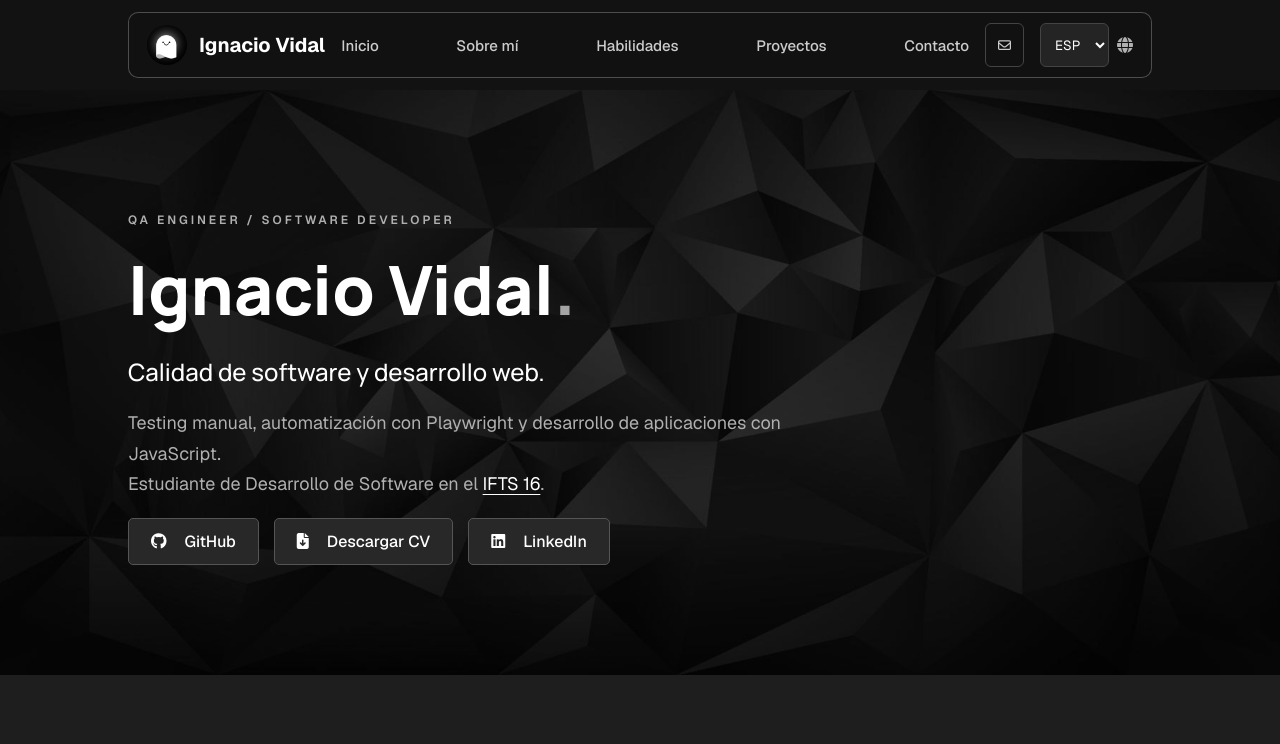
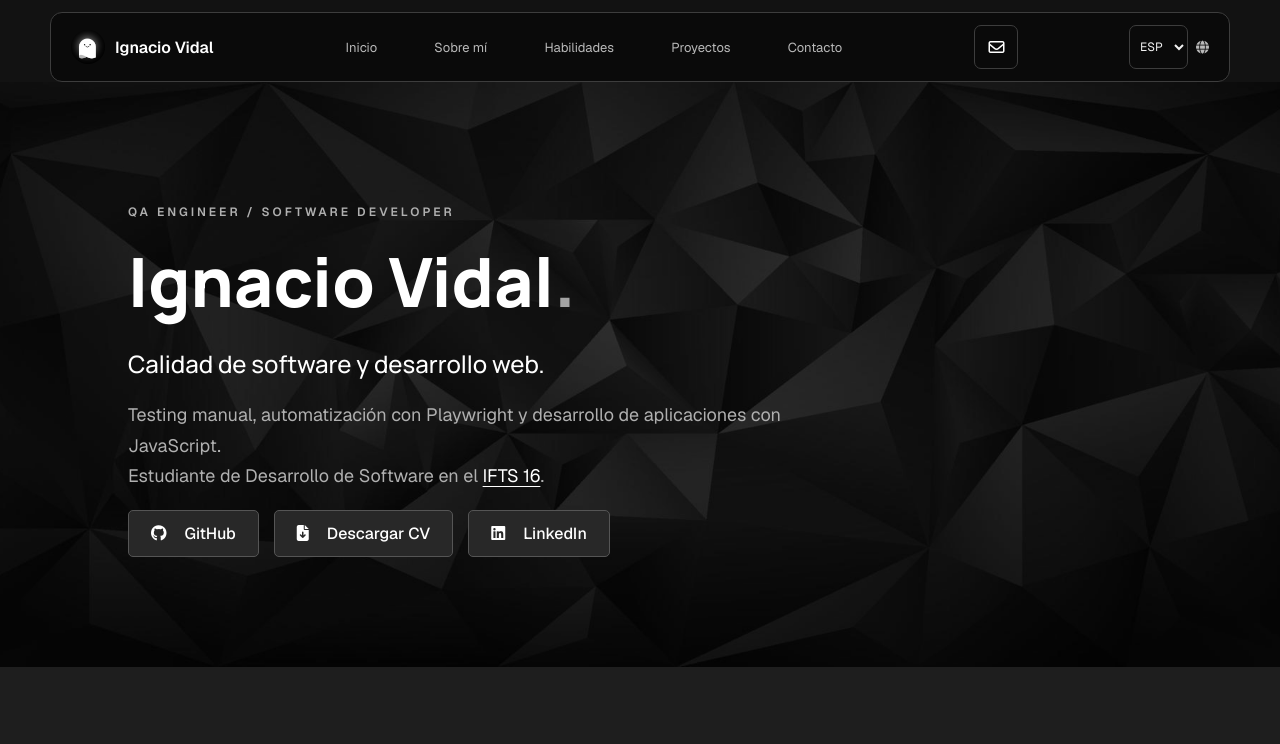
Before and after one commit to ignaci0vidal/portfolio-i.vidal, a plain HTML site: page index.html in a window 1280 px wide. Shown: the top 744 px of the page. Drawn offline with nearby package versions, Linux system fonts and the light colour scheme.

Commit message:
Bring editorial navigation bar styling to main

```diff
--- a/css/styles.css
+++ b/css/styles.css
@@ -22,118 +22,113 @@ h3 {
 /* Encabezado */
 
 header {
+  width: min(1180px, calc(100% - 64px));
+  margin: 12px auto 0;
+  position: sticky;
+  top: 12px;
+  z-index: 10;
   display: flex;
   align-items: center;
   justify-content: space-between;
-  width: min(80%, 1120px);
-  margin: 12px auto;
-  gap: 16px;
-  padding: 10px 18px;
-
-  position: sticky;
-  top: 12px;
-  z-index: 10;
-
-  border: 1px solid rgba(255, 255, 255, 0.25);
-  border-radius: 10px;
-  background-color: rgba(18, 18, 18, 0.92);
+  gap: 22px;
+  padding: 12px 20px;
+  border: 1px solid #3d3d3d;
+  border-radius: 12px;
+  background: rgb(11 11 11 / 95%);
   backdrop-filter: blur(12px);
 }
-
+.logo-container {
+  display: flex;
+  align-items: center;
+  gap: 10px;
+  font-size: 16px;
+  font-weight: 600;
+  white-space: nowrap;
+}
+.logo-container img {
+  width: 34px;
+  height: 34px;
+  border-radius: 50%;
+}
+.logo-container p {
+  margin: 0;
+}
+header nav {
+  flex: 1;
+  min-width: 0;
+  max-width: 540px;
+}
+header ul {
+  display: flex;
+  justify-content: space-around;
+  gap: 14px;
+  list-style: none;
+  padding: 0;
+  margin: 0;
+}
 header nav a {
   display: inline-flex;
   align-items: center;
   min-height: 44px;
-  color: #cccccc;
-  font-weight: 500;
-  transition: color 0.2s ease;
+  color: #b9b9b9;
+  font-size: 13px;
+  text-decoration: none;
+  white-space: nowrap;
 }
-
-header nav a:hover,
+header nav a:hover {
+  color: #fff;
+}
+.btn-mail {
+  display: grid;
+  place-items: center;
+  width: 44px;
+  height: 44px;
+  border: 1px solid #3d3d3d;
+  border-radius: 7px;
+  text-decoration: none;
+}
+.selector-idioma {
+  display: flex;
+  align-items: center;
+  gap: 8px;
+}
+.selector-idioma select {
+  min-height: 44px;
+  padding: 6px;
+  font: inherit;
+  font-size: 12px;
+  color: #f2f2f2;
+  background: transparent;
+  border: 1px solid #3d3d3d;
+  border-radius: 7px;
+  cursor: pointer;
+}
+.selector-idioma i {
+  color: #b9b9b9;
+  font-size: 13px;
+}
+header a {
+  text-decoration: none;
+  color: inherit;
+}
+.mail {
+  margin: 0;
+}
+.btn-mail:hover {
+  background: #292929;
+  border-color: #aaa;
+}
 header nav a:focus-visible {
-  color: #ffffff;
-  text-decoration: underline;
-  text-underline-offset: 6px;
+  color: #fff;
 }
-
 :focus-visible {
-  outline: 2px solid #cccccc;
+  outline: 2px solid #ccc;
   outline-offset: 4px;
 }
-
 html {
   scroll-padding-top: 110px;
 }
 
-/* Logo del encabezado */
-
-.logo-container {
-  display: flex;
-  align-items: center;
-  gap: 12px;
-  font-size: 20px;
-  font-weight: bold;
-}
-
-.logo-container img {
-  width: 40px;
-  height: 40px;
-  border-radius: 50%;
-}
-
-.logo-container p {
-  margin: 0;
-}
-
-header nav {
-  flex: 1;
-  min-width: 0;
-}
-
-header ul {
-  display: flex;
-  justify-content: space-between;
-  list-style-type: none;
-  padding: 0;
-  margin: 0;
-  gap: 12px;
-}
-
-header a {
-  color: #ffffff;
-  text-decoration: none;
-}
-
-/* Botón de contacto por correo */
-
-.mail {
-  margin: 0;
-}
-
-.btn-mail {
-  display: inline-flex;
-  align-items: center;
-  gap: 8px;
-
-  min-height: 44px;
-  padding: 9px 12px;
-  font-size: 13px;
-  font-weight: 500;
-
-  color: #cccccc;
-  background-color: transparent;
-  border: 1px solid #444444;
-  border-radius: 6px;
-
-  text-decoration: none;
-  transition: all 0.2s ease;
-}
-
-.btn-mail:hover {
-  color: #ffffff;
-  background-color: #252525;
-  border-color: #777777;
-}
 /*//////////////// PORTADA ////////////////*/
 
 #inicio {
@@ -616,30 +611,6 @@ footer {
 form button i {
   margin-right: 8px;
 }
-/* Selector de idioma */
-
-.selector-idioma {
-  display: flex;
-  align-items: center;
-  gap: 8px;
-}
-
-.selector-idioma i {
-  color: #b0b0b0;
-  font-size: 16px;
-}
-
-.selector-idioma select {
-  background-color: #242424;
-  color: #ffffff;
-  border: 1px solid #444444;
-  border-radius: 6px;
-  min-height: 44px;
-  padding: 8px 10px;
-  font-family: "Geist", Arial, sans-serif;
-  cursor: pointer;
-}
-
 /* Ancho máximo del contenido principal */
 
 #inicio,
@@ -678,10 +649,6 @@ footer {
   font-size: 16px;
 }
 
-header nav a {
-  font-size: 15px;
-}
-
 /*//////////////// responsive ////////////////*/
 
 /* Tablet vertical */
@@ -689,35 +656,19 @@ header nav a {
 /* TABLET HORIZONTAL - 1080px */
 
 @media (max-width: 1080px) {
-  html {
-    scroll-padding-top: 140px;
+  header {
+    gap: 14px;
+    padding-inline: 16px;
   }
-  /* Encabezado */
-  header {
-    padding: 8px 14px;
-    gap: 4px 12px;
-    flex-wrap: wrap;
-  }
-
-  header nav {
-    order: 3;
-    flex-basis: 100%;
-  }
-
   .logo-container {
-    flex: 1;
-    font-size: 17px;
-    gap: 8px;
-  }
-
-  header nav a {
     font-size: 14px;
   }
-
   header ul {
-    gap: 12px;
+    gap: 10px;
   }
-
+  header nav a {
+    font-size: 12px;
+  }
   /* Portada */
   .presentacion {
     width: 85%;
@@ -792,6 +743,7 @@ header nav a {
     order: 3;
     flex-basis: 100%;
     width: 100%;
+    max-width: none;
   }
 
   header nav ul {
--- a/index.html
+++ b/index.html
@@ -40,7 +40,7 @@
       </div>
 
       <!-- Menú de navegación -->
-      <nav>
+      <nav aria-label="Navegación principal">
         <ul>
           <li><a href="#inicio">Inicio</a></li>
           <li><a href="#sobre-mi">Sobre mí</a></li>
@@ -51,13 +51,13 @@
       </nav>
 
       <div class="mail">
-        <a href="mailto:ignaciovidal@gmail.com" class="btn-mail">
+        <a href="mailto:ignaciovidal@gmail.com" class="btn-mail" aria-label="Enviar un correo">
           <i class="fa-regular fa-envelope"></i>
         </a>
       </div>
       <!-- Selector de idioma -->
       <div class="selector-idioma">
-        <select id="idioma" onchange="window.location.href = this.value">
+        <select aria-label="Seleccionar idioma" id="idioma" onchange="window.location.href = this.value">
           <option value="./index.html" selected>ESP</option>
           <option value="./en.html">ENG</option>
         </select>
```
Also changed, not shown: en.html (+2 -2 lines).
